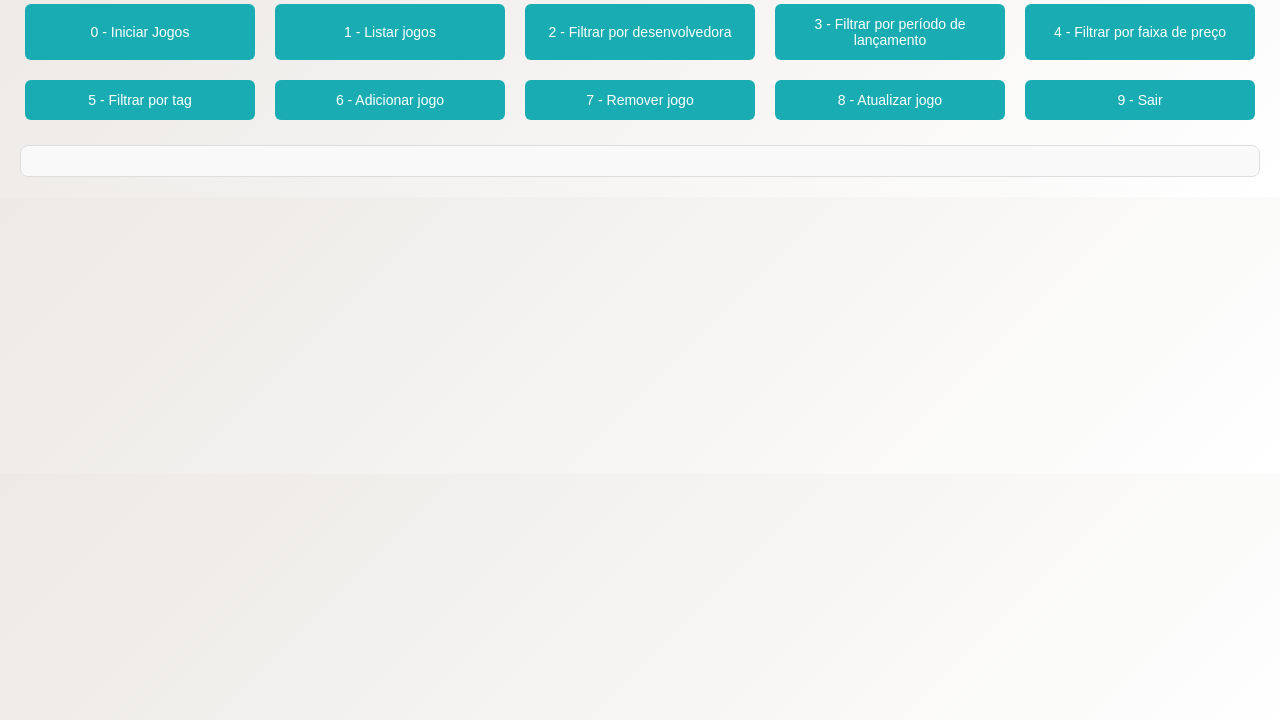
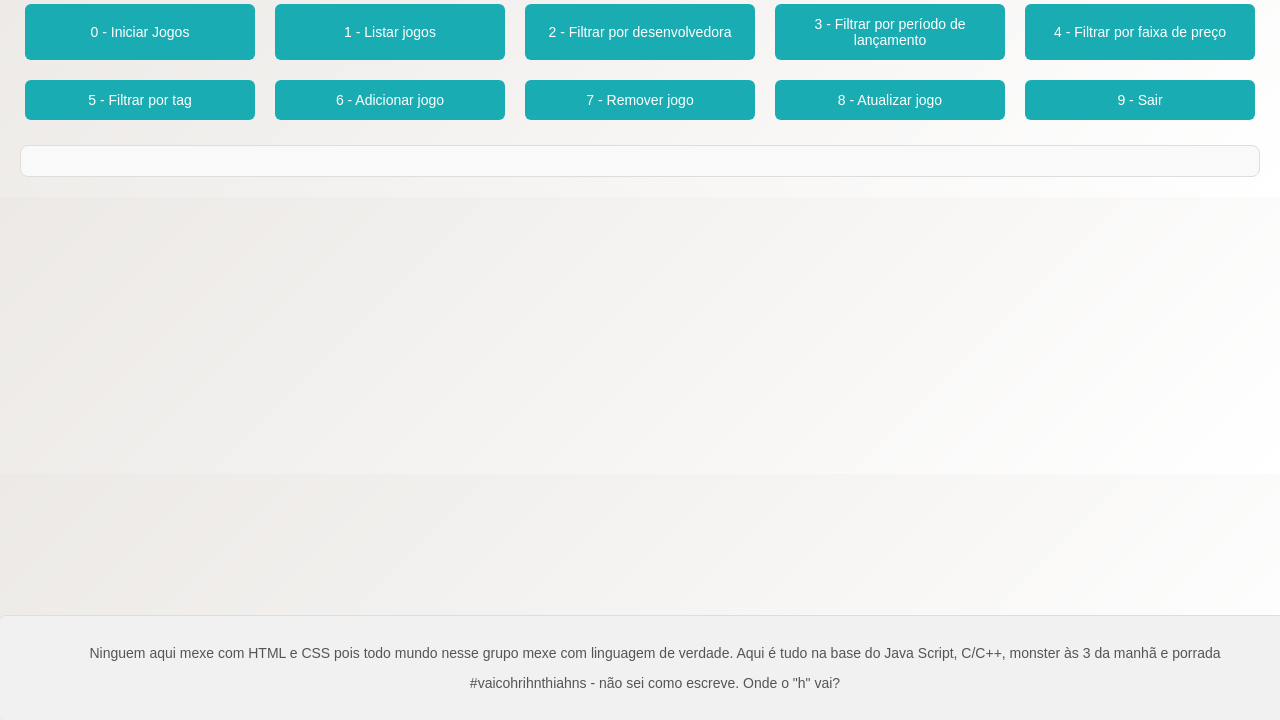
Before and after one commit to FrankSteps/GameGroup_FunctionalProgramming_Project, a plain HTML site: page index.html in a window 1280 px wide. Shown: the part 80-800 px from the top of the page. Drawn offline with nearby package versions, Linux system fonts and the light colour scheme.

Commit message:
C/C++, java script, monster às 3 da manhã e porrada

```diff
--- a/index.html
+++ b/index.html
@@ -5,7 +5,6 @@
     <meta name="viewport" content="width=device-width, initial-scale=1.0">
     <title>Playground</title>
     <link rel="stylesheet" href="style.css">
-
 </head>
 <body>
     <h1>Fórum dos Jogos 🎮</h1> <!-- Corrigido: tag de abertura <h1> -->
@@ -36,5 +35,11 @@
 
     <!-- Arquivo JavaScript separado (módulo) que controla a interface -->
     <script type="module" src="ui.js"></script>
+
+    <!-- Rodapé da página -->
+    <footer>
+        <p>Ninguem aqui mexe com HTML e CSS pois todo mundo nesse grupo mexe com linguagem de verdade. Aqui é tudo na base do Java Script, C/C++, monster às 3 da manhã e porrada</p>
+        <p>#vaicohrihnthiahns - não sei como escreve. Onde o "h" vai?</p>
+    </footer>
 </body>
 </html>
--- a/style.css
+++ b/style.css
@@ -59,6 +59,7 @@ input {
     font-family: monospace;
 }
 
+
 /* Responsividade: melhora visual em telas pequenas */
 @media (max-width: 600px) {
     button {
@@ -66,3 +67,18 @@ input {
         padding: 10px;
     }
 }
+
+footer {
+    margin-top: 40px;
+    padding: 15px;
+    text-align: center;
+    font-size: 14px;
+    color: #555;
+    background: #f1f1f1;
+    border-top: 1px solid #ddd;
+    border-radius: 6px;
+    position: fixed;
+    bottom: 0;
+    left: 0;
+    width: 100%;
+}
```
